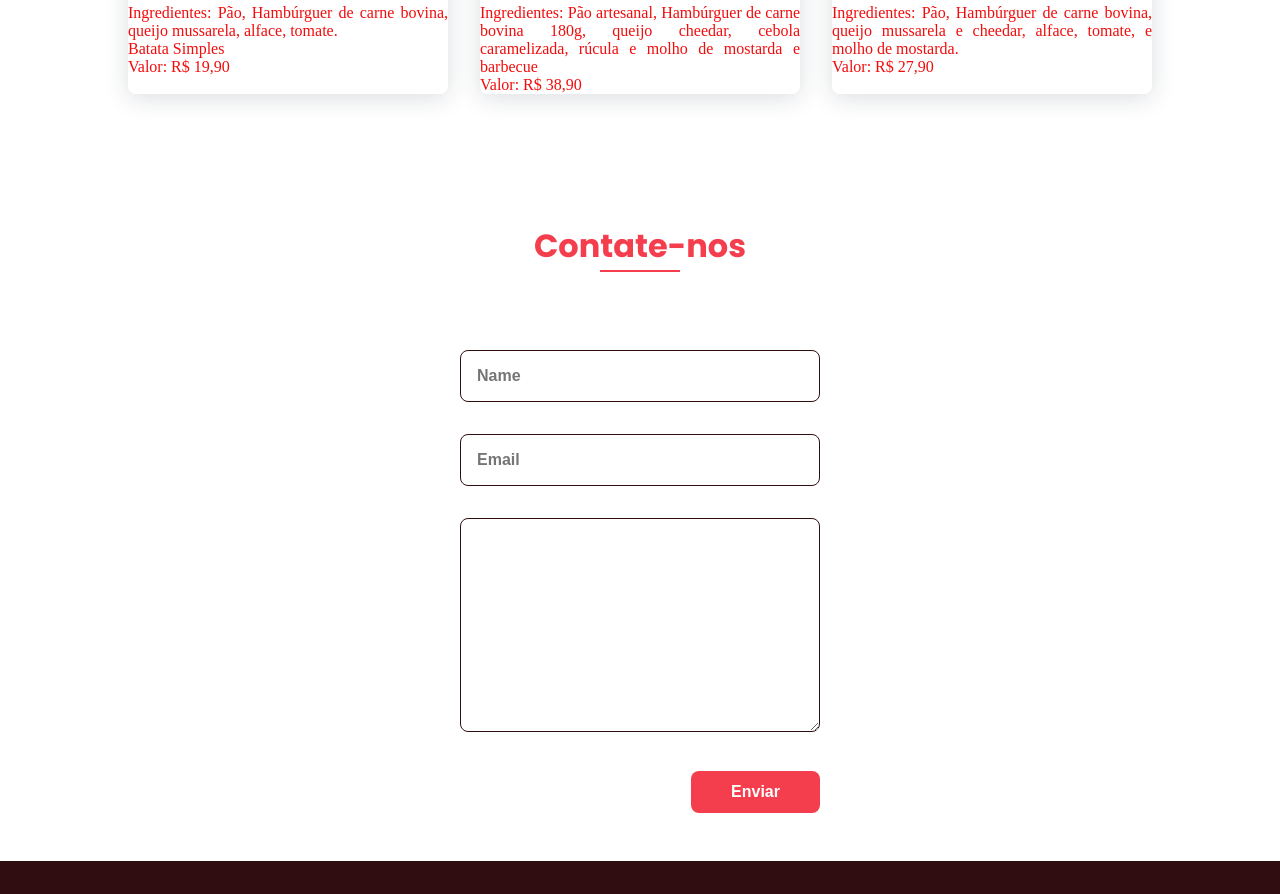
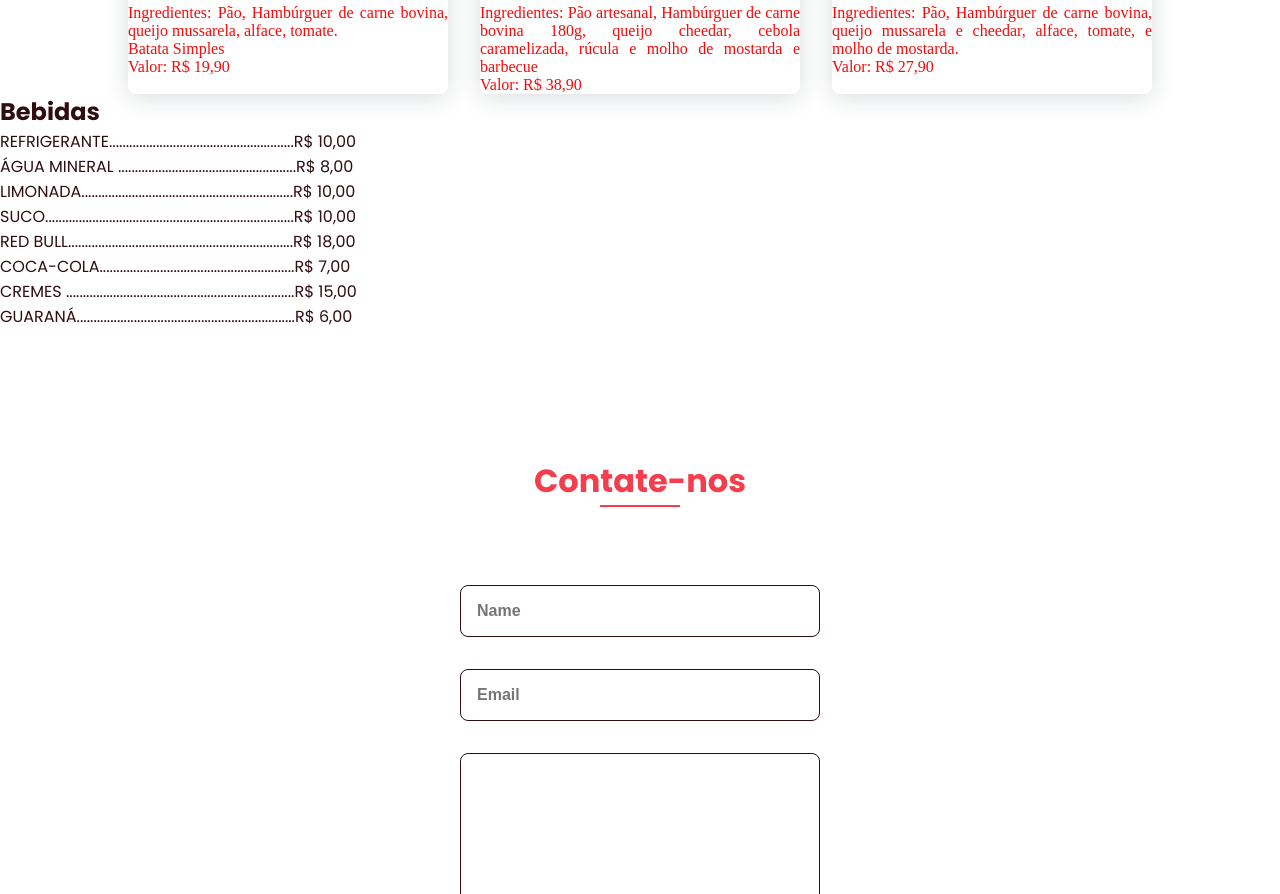
Before and after one commit to FernandoGutemberg/pwiburguers_oat, a plain HTML site: page index.html in a window 1280 px wide. Shown: the part 884-1778 px from the top of the page. Drawn offline with nearby package versions, Linux system fonts and the light colour scheme.

Commit message:
Lista de bebidas
Lista de bebidas, falta centralizar com a página. Dra. Iasmine, por obséquio verificar se essa configuração atende.

```diff
--- a/index.html
+++ b/index.html
@@ -80,6 +80,35 @@
                         <p class="ingredientes">Ingredientes: Pão, Hambúrguer de carne bovina, queijo mussarela e cheedar, alface, tomate, e molho de mostarda. <br> Valor: R$ 27,90</p>
                     </a>
                 </div>
+                <ul>
+                    <li>
+                        <h1>Bebidas</h1>
+                    </li>
+                    <li>
+                        <p>REFRIGERANTE.......................................................R$ 10,00</p>
+                    </li>
+                    <li>
+                        <p>ÁGUA MINERAL .....................................................R$ 8,00</p>
+                    </li>
+                    <li>
+                        <p>LIMONADA...............................................................R$ 10,00</p>
+                    </li>
+                    <li>
+                        <p>SUCO..........................................................................R$ 10,00</p>
+                    </li>
+                    <li>
+                        <p>RED BULL...................................................................R$ 18,00</p>
+                    </li>
+                    <li>
+                        <p>COCA-COLA..........................................................R$ 7,00</p>
+                    </li>
+                    <li>
+                        <p>CREMES ....................................................................R$ 15,00</p>
+                    </li>
+                    <li>
+                        <p>GUARANÁ.................................................................R$ 6,00</p>
+                    </li>
+                </ul>
             </section>
 
 
```
